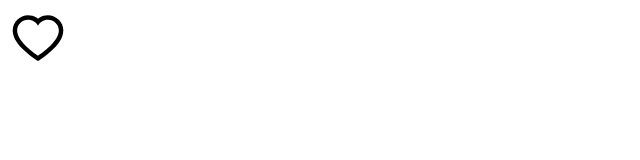
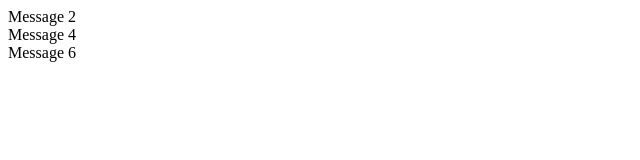
Before and after one commit to RedMoon1177/mosh-react18-beginners, a React (Vite) app: page / in a window 1280 px wide. Shown: the top 160 px of the page, without its empty margins (0-640 px from the left). Built offline with nearby package versions, Linux system fonts and the light colour scheme.

Commit message:
1st commit for Managing Component State

```diff
--- a/src/App.tsx
+++ b/src/App.tsx
@@ -1,10 +1,12 @@
-import "./App.css";
-import Like from "./components/Like";
+import { useState } from "react";
+import Message from "./Message";
 
 function App() {
   return (
     <div>
-      <Like onClick={() => console.log("clicked")} />
+      <Message />
+      <Message />
+      <Message />
     </div>
   );
 }
--- a/src/Message.tsx
+++ b/src/Message.tsx
@@ -1,9 +1,8 @@
-//PascalCasing
-function Message() {
-  const name = "Anne";
+let count = 0;
 
-  if (name) return <h1>Hello {name}</h1>;
-  return <h1>Hello World</h1>;
-}
+const Message = () => {
+  count++;
+  return <div>Message {count}</div>;
+};
 
 export default Message;
```
Also changed, not shown: 1 other file (tests, documents, lock files or other folders).
